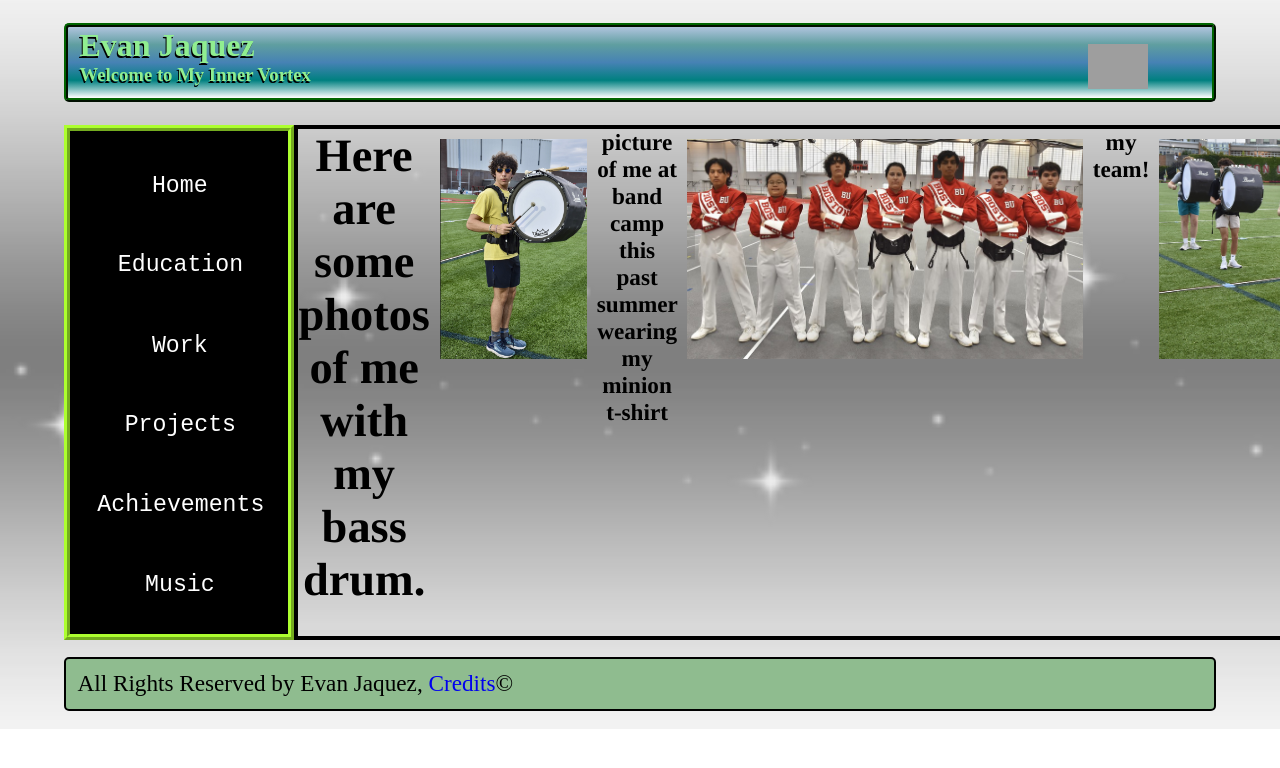
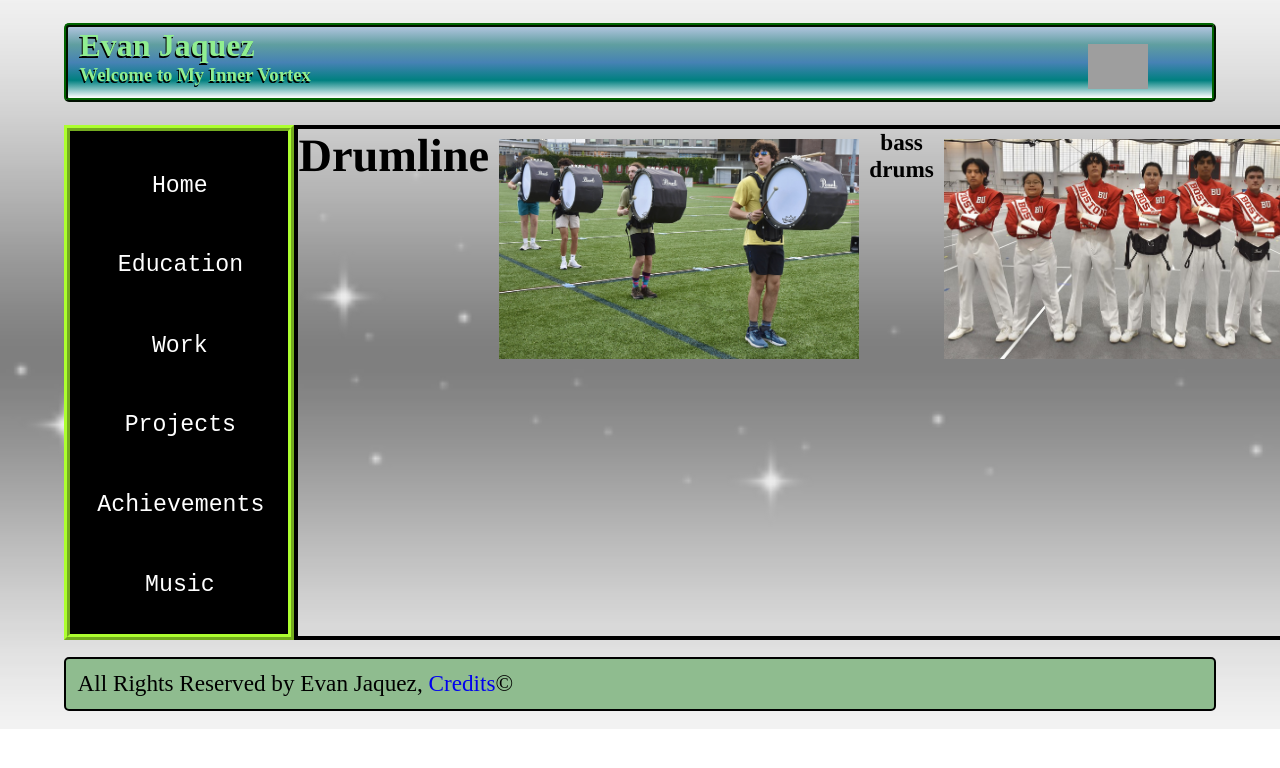
Before and after one commit to jaquevan/mp3-jaquevan, a React (Vite) app: page /music in a window 1280 px wide. Shown: the top 768 px of the page. Built offline with nearby package versions, Linux system fonts and the light colour scheme; grey boxes are pictures that could not be loaded.

Commit message:
fixed image paths for vercel

```diff
--- a/src/Components/mains/Home.tsx
+++ b/src/Components/mains/Home.tsx
@@ -30,7 +30,7 @@ export default function Home() {
     return (
         <StyledHome>
             <h1>About Me</h1>
-            <img alt="Picture of Me" src="public/images/wdl.png"/>
+            <img alt="Picture of Me" src="/public/images/wdl.png"/>
 
             <p>My name is <b>Evan Jaquez</b>, and I am a junior at <b>Boston University</b> studying Computer Science &
                 Economics
--- a/src/Components/mains/Music.tsx
+++ b/src/Components/mains/Music.tsx
@@ -8,6 +8,11 @@ const StyledDiv = styled.div`
     font-size: calc(4px + 1.5vw);
 
     text-align: center;
+
+    h1 {
+        text-align: center;
+        margin-bottom: 1%;
+    }
 
     img {
         height: 30vh;
@@ -24,15 +29,13 @@ const StyledDiv = styled.div`
 export default function Music() {
     return (
         <StyledDiv>
-            <h1>
-                Here are some photos of me with my bass drum.
-            </h1>
-            <img alt="picture of me at band camp in 2024" src="../../public/images/soloshot.png"/>
-            <h4>picture of me at band camp this past summer wearing my minion t-shirt</h4>
-            <img alt="friends and family performance 2023" src="../../public/images/drumline2023.png"/>
-            <h4>my team!</h4>
-            <img alt="bassline band camp 2024" src="../../public/images/bassline.png"/>
-            <h4>my dudes!</h4>
+            <h1>Drumline</h1>
+            <img alt="picture of me at band camp in 2024" src="/public/images/bassline.png"/>
+            <h4>bass drums</h4>
+            <img alt="friends and family performance 2023" src="/public/images/drumline2023.png"/>
+            <h4>team</h4>
+            <img alt="bassline band camp 2024" src="/public/images/soloshot.png"/>
+            <h4>solo shot</h4>
         </StyledDiv>
     );
 }
--- a/src/Components/mains/Projects.tsx
+++ b/src/Components/mains/Projects.tsx
@@ -16,7 +16,6 @@ const StyledText = styled.div`
     h4 {
         padding: 1%;
         background-color: dimgrey;
-        font-size: calc(3px + 1.5vh);
     }
 `
 const StyledDiv = styled.div`
@@ -26,7 +25,9 @@ const StyledDiv = styled.div`
     display: inline-block;
     border: 4px solid black;
 
-    h1{
+    h1 {
+        text-align: center;
+        margin-bottom: 1%;
         color: black;
     }
     .github img {
@@ -87,7 +88,7 @@ export default function Projects() {
             <h1>Projects</h1>
 
             <div className={"github"}>
-                <img src="./public/images/pfp.png" alt="Github Profile"/>
+                <img src="/public/images/pfp.png" alt="Github Profile"/>
             </div>
             <br/>
 
--- a/src/Components/mains/Work.tsx
+++ b/src/Components/mains/Work.tsx
@@ -1,7 +1,7 @@
 import styled from "styled-components";
 
 const StyledDiv = styled.div`
-    font-size: calc(1px + 1.4vw);
+    font-size: calc(4px + 1.4vw);
     padding-left: 2.5%;
     padding-bottom: 2.5%;
     border: 4px solid black;
```
Also changed, not shown: src/Components/mains/Education.tsx (line endings or trailing spaces).
